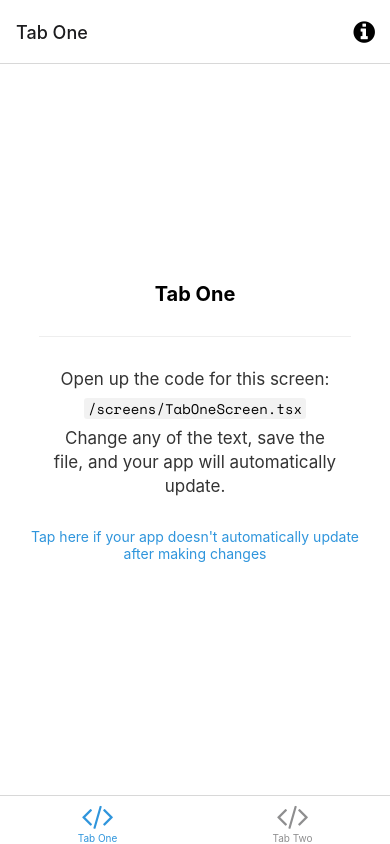
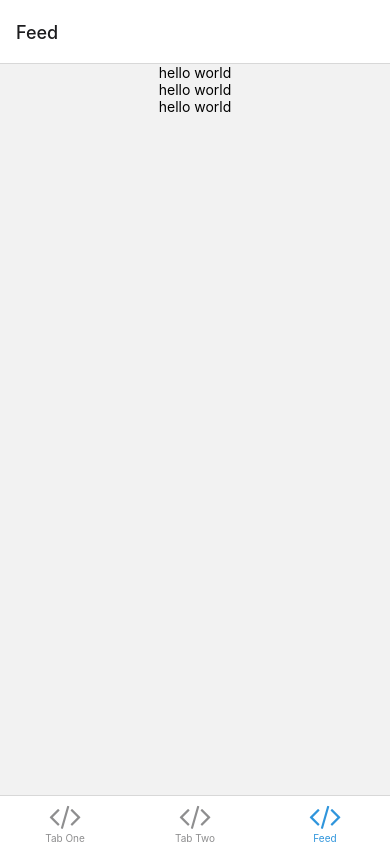
Before and after one commit to erkanerk/GojaApp, a React Native app: screen /TabThree in a window 390 px wide. Built offline with nearby package versions, Linux system fonts and the light colour scheme; what expo-linking would draw is missing.

Commit message:
Feed Screen
Screen for viewing Posts

```diff
--- /dev/null
+++ b/assets/sampleData/Posts.tsx
@@ -0,0 +1,36 @@
+const audio: PostAudio = {
+    type: 'bahamasvitastränder',
+    url: 'audioURL'
+  }
+
+  const user: PostUser = {
+    id: 'asdarwetrwer',
+    userName: 'Sven Svensson',
+    friendsCount: 1,
+    profilePicture: 'https://reactnative.dev/img/tiny_logo.png',
+    following: true
+  }
+
+  export const SamplePosts: Post[] = [
+      {
+        id: 'bd7acbea-c1b1-46c2-aed5-3ad53abb28ba',
+        audio: audio,
+        user: user,
+        likes: 10,
+        hashtags: ['#bra','#bättre','#bäst']
+      },
+      {
+        id: '3ac68afc-c605-48d3-a4f8-fbd91aa97f63',
+        audio: audio,
+        user: user,
+        likes: 101,
+        hashtags: ['#bra','#bättre','#bäst']
+      },
+      {
+        id: '58694a0f-3da1-471f-bd96-145571e29d72',
+        audio: audio,
+        user: user,
+        likes: 1011,
+        hashtags: ['#bra','#bättre','#bäst']
+      },
+    ];
--- a/navigation/index.tsx
+++ b/navigation/index.tsx
@@ -14,6 +14,7 @@ import Colors from '../constants/Colors';
 import useColorScheme from '../hooks/useColorScheme';
 import ModalScreen from '../screens/ModalScreen';
 import NotFoundScreen from '../screens/NotFoundScreen';
+import PostFeed from '../screens/PostFeed/PostFeed';
 import TabOneScreen from '../screens/TabOneScreen';
 import TabTwoScreen from '../screens/TabTwoScreen';
 import { RootStackParamList, RootTabParamList, RootTabScreenProps } from '../types';
@@ -92,6 +93,14 @@ function BottomTabNavigator() {
           tabBarIcon: ({ color }) => <TabBarIcon name="code" color={color} />,
         }}
       />
+      <BottomTab.Screen
+        name="TabThree"
+        component={PostFeed}
+        options={{
+          title: 'Feed',
+          tabBarIcon: ({ color }) => <TabBarIcon name="code" color={color} />,
+        }}
+      />
     </BottomTab.Navigator>
   );
 }
--- /dev/null
+++ b/screens/PostFeed/PostFeed.tsx
@@ -0,0 +1,28 @@
+import * as React from 'react';
+import { FlatList, View, Text } from 'react-native';
+import { RootTabScreenProps } from '../../types';
+import { styles } from './styles';
+import { SamplePosts } from '../../assets/sampleData/Posts';
+
+export default function PostFeed({
+    navigation
+}: RootTabScreenProps<'TabThree'>) {
+
+  const renderPost = ({
+    item,
+    index,
+    separators
+  }:any) => (
+      <Text>hello world</Text>
+    );
+
+  return (
+    <View style={styles.container}>
+      <FlatList
+      data={SamplePosts}
+      keyExtractor={post => post.id}
+      renderItem={renderPost}
+      />
+    </View>
+  );
+}
--- /dev/null
+++ b/screens/PostFeed/styles.ts
@@ -0,0 +1,9 @@
+import { StyleSheet } from 'react-native';
+
+export const styles = StyleSheet.create({
+    container: {
+      flex: 1,
+      alignItems: 'center',
+      justifyContent: 'center',
+    },
+  });
--- a/types.tsx
+++ b/types.tsx
@@ -27,6 +27,7 @@ export type RootStackScreenProps<Screen extends keyof RootStackParamList> = Nati
 export type RootTabParamList = {
   TabOne: undefined;
   TabTwo: undefined;
+  TabThree: undefined;
 };
 
 export type RootTabScreenProps<Screen extends keyof RootTabParamList> = CompositeScreenProps<
```
Also changed, not shown: constants/types/Post.d.ts (added, +19 -0 lines).
